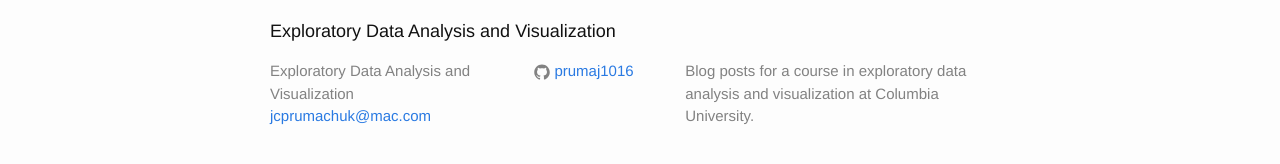
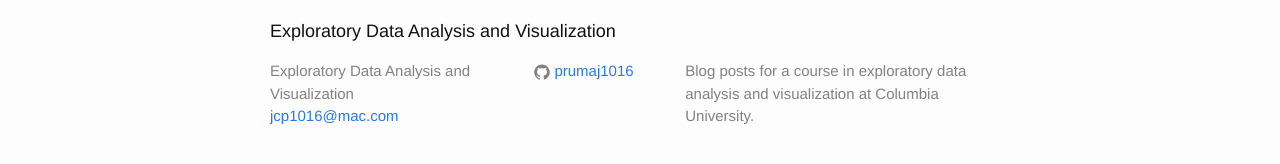
Before and after one commit to jcp1016/jcp1016.github.io, a Jekyll site: the page built from my-edav-site/index.html, in a window 1280 px wide. Shown: the part 309-473 px from the top of the page. Built offline with Jekyll 4.4.1, drawn with Linux system fonts in a browser that asks for light colours.

Commit message:
fixed url

```diff
--- a/my-edav-site/_config.yml
+++ b/my-edav-site/_config.yml
@@ -1,11 +1,11 @@
 # Site settings
 title: Exploratory Data Analysis and Visualization
-email: jcprumachuk@mac.com
+email: jcp1016@mac.com
 description: > # this means to ignore newlines until "baseurl:"
   Blog posts for a course in exploratory data analysis and visualization
   at Columbia University.
 baseurl: "/blog" # the subpath of your site, e.g. /blog/
-url: "http://jcp1016.github.io" # the base hostname & protocol for your site
+url: "http://jcp1016.github.io/my-edav-site/" # the base hostname & protocol for your site
 twitter_username:
 github_username:  prumaj1016
 
```
Also changed, not shown: 1 other file.
